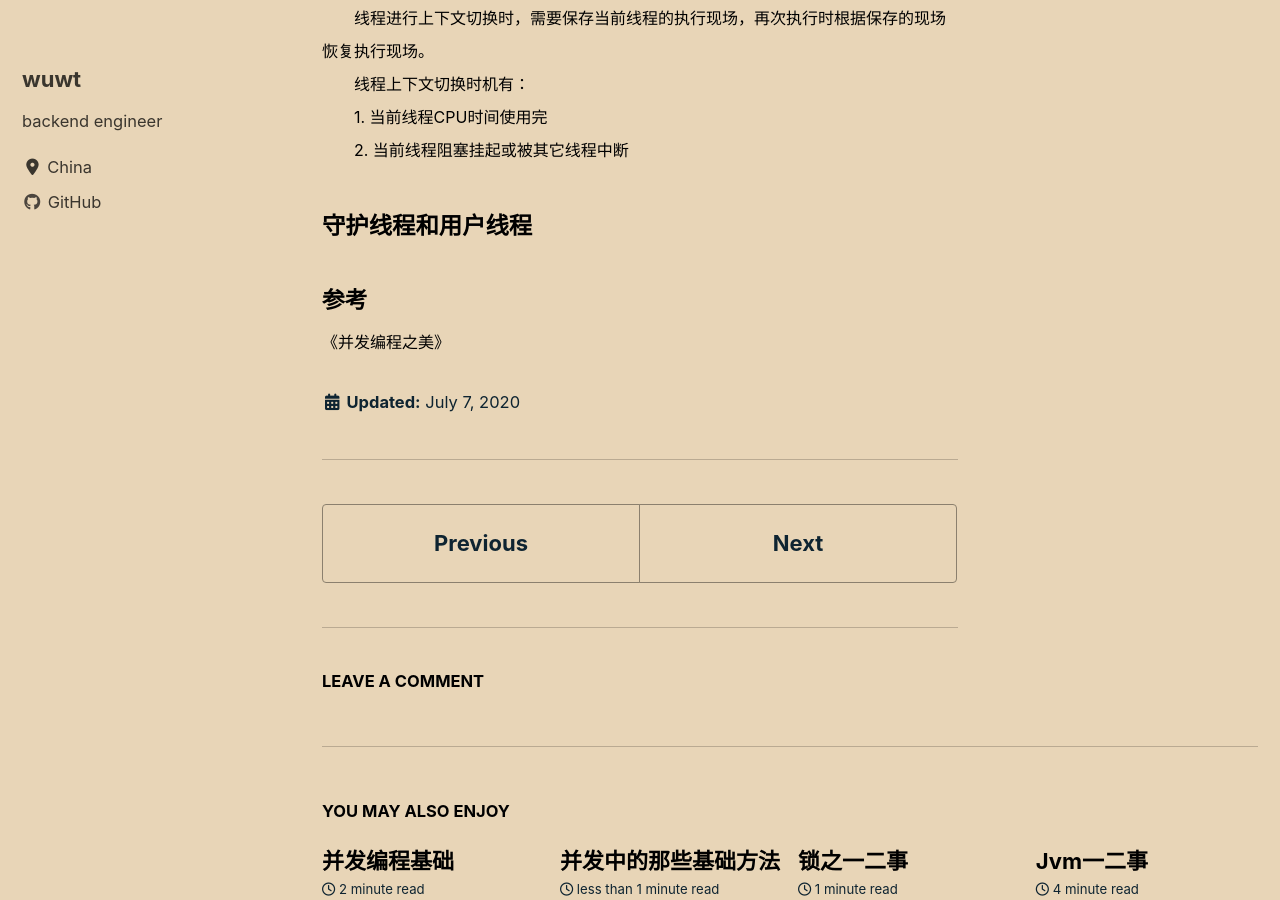
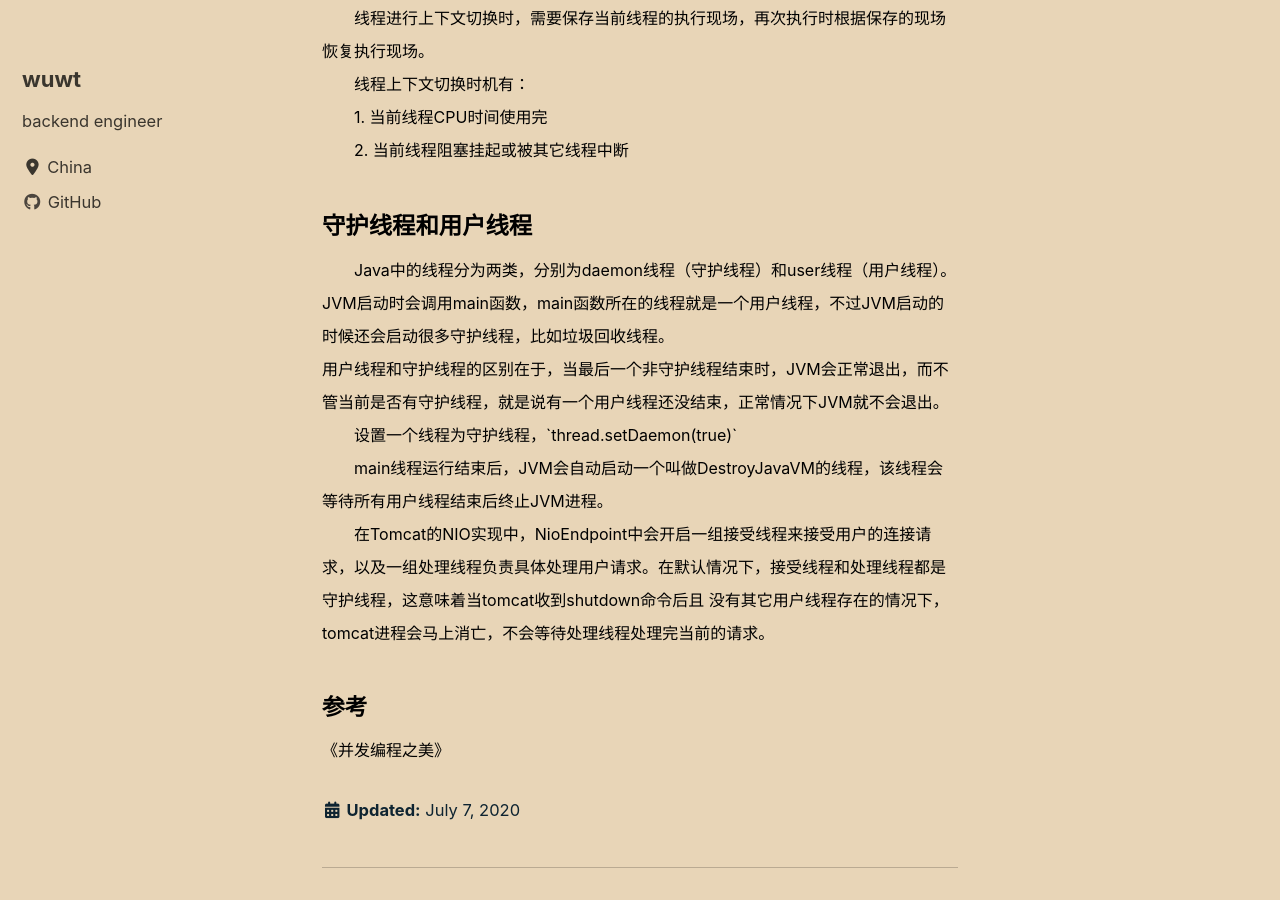
Before and after one commit to wuwtBeyond/wuwtBeyond.github.io, a Jekyll site: the page built from _posts/2020-07-07-线程是什么.md, in a window 1280 px wide and 900 px high, scrolled down 802 px. Built offline with Jekyll 4.4.1, drawn with Linux system fonts in a browser that asks for light colours; cached includes are drawn as plain includes; nearby versions of some CDN libraries; comment, search, counter and statistics services are not loaded.

Commit message:
update 更新文章

```diff
--- a/_posts/2020-07-07-线程是什么.md
+++ b/_posts/2020-07-07-线程是什么.md
@@ -24,7 +24,17 @@
 </font>
 
 #### 守护线程和用户线程
+<font size="3">
+&emsp;&emsp;Java中的线程分为两类，分别为daemon线程（守护线程）和user线程（用户线程）。JVM启动时会调用main函数，main函数所在的线程就是一个用户线程，不过JVM启动的时候还会启动很多守护线程，比如垃圾回收线程。<br>
+用户线程和守护线程的区别在于，当最后一个非守护线程结束时，JVM会正常退出，而不管当前是否有守护线程，就是说有一个用户线程还没结束，正常情况下JVM就不会退出。<br>
 
+&emsp;&emsp;设置一个线程为守护线程，`thread.setDaemon(true)`<br>
+
+&emsp;&emsp;main线程运行结束后，JVM会自动启动一个叫做DestroyJavaVM的线程，该线程会等待所有用户线程结束后终止JVM进程。<br>
+
+&emsp;&emsp;在Tomcat的NIO实现中，NioEndpoint中会开启一组接受线程来接受用户的连接请求，以及一组处理线程负责具体处理用户请求。在默认情况下，接受线程和处理线程都是守护线程，这意味着当tomcat收到shutdown命令后且
+没有其它用户线程存在的情况下，tomcat进程会马上消亡，不会等待处理线程处理完当前的请求。
+</font>
 
 
 
```
